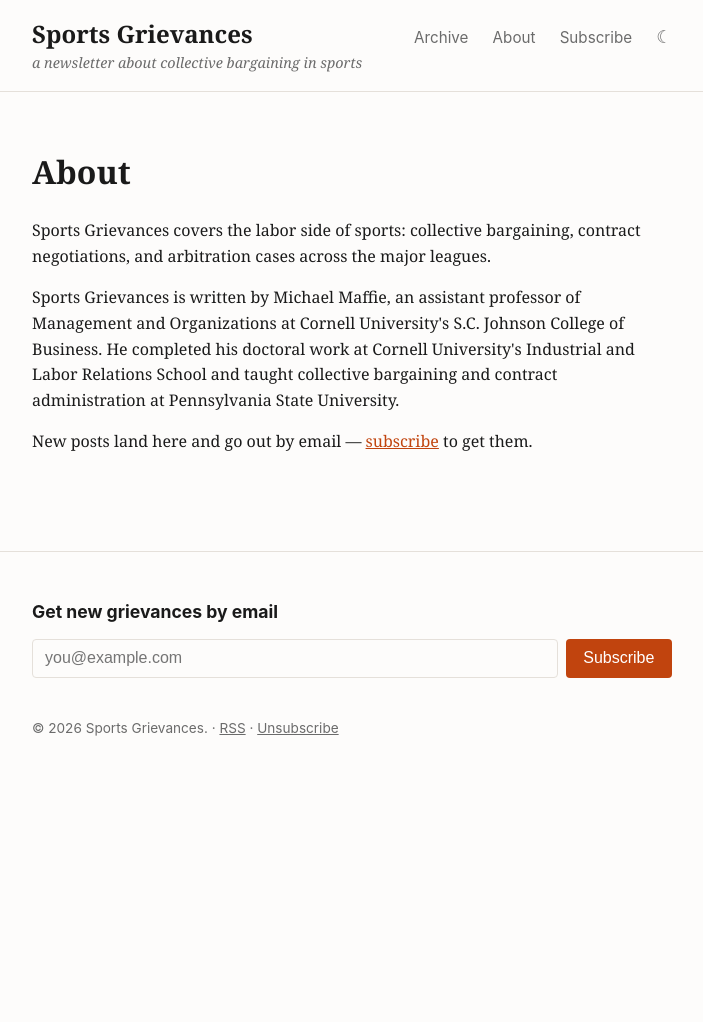
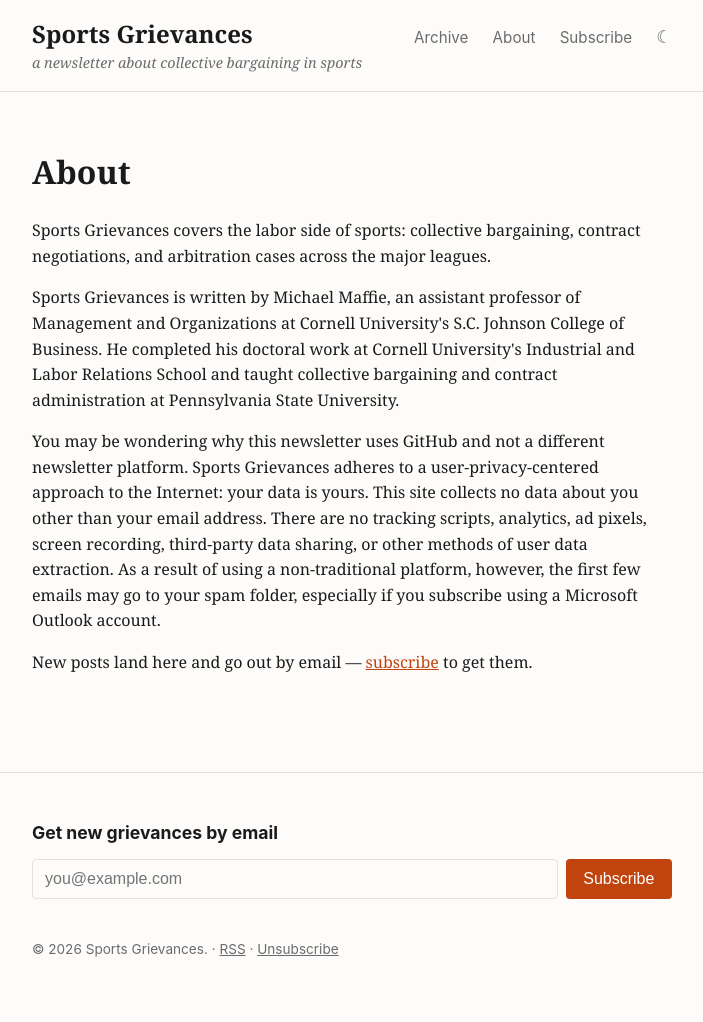
Before and after one commit to maffiemd/grievances-about-sports, a Jekyll site: the page built from about.html, in a window 1280 px wide. Shown: the whole page, without its empty margins (288-991 px from the left). Built offline with Jekyll 4.4.1, drawn with Linux system fonts in a browser that asks for light colours; before the commit the page ends 900 px from its top, so only the background shows below that.

Commit message:
Add a privacy paragraph to the About page
Explains why the site runs on GitHub/Supabase instead of a typical
newsletter platform: no tracking scripts, analytics, ad pixels, or
third-party data sharing, with a heads-up that this can hurt initial
deliverability (e.g. Outlook spam filtering).

Co-Authored-By: Claude Sonnet 5 <noreply@anthropic.com>

```diff
--- a/about.html
+++ b/about.html
@@ -5,4 +5,5 @@ title: About
 <h1>About</h1>
 <p>{{ site.title }} covers the labor side of sports: collective bargaining, contract negotiations, and arbitration cases across the major leagues.</p>
 <p>{{ site.title }} is written by Michael Maffie, an assistant professor of Management and Organizations at Cornell University's S.C. Johnson College of Business. He completed his doctoral work at Cornell University's Industrial and Labor Relations School and taught collective bargaining and contract administration at Pennsylvania State University.</p>
+<p>You may be wondering why this newsletter uses GitHub and not a different newsletter platform. {{ site.title }} adheres to a user-privacy-centered approach to the Internet: your data is yours. This site collects no data about you other than your email address. There are no tracking scripts, analytics, ad pixels, screen recording, third-party data sharing, or other methods of user data extraction. As a result of using a non-traditional platform, however, the first few emails may go to your spam folder, especially if you subscribe using a Microsoft Outlook account.</p>
 <p>New posts land here and go out by email — <a href="{{ '/subscribe/' | relative_url }}">subscribe</a> to get them.</p>
```
